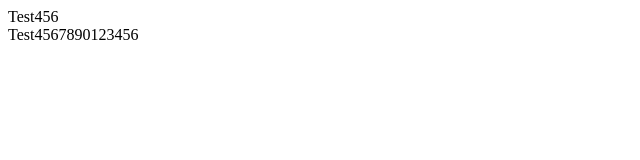
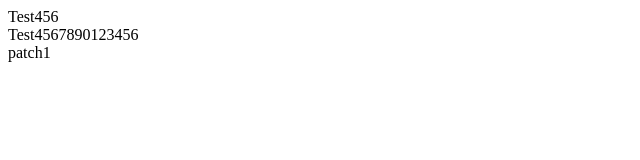
Before and after one commit to ITReddies/Testrepository2, a plain HTML site: page index.html in a window 1280 px wide. Shown: the full height of the page, 0-640 px from the left. Drawn offline with Linux system fonts and the light colour scheme.

Commit message:
Patch1 functionality added

```diff
--- a/index.html
+++ b/index.html
@@ -9,6 +9,7 @@
 <body>
     <div>Test456</div>
     <div>Test4567890123456</div>
+    <div>patch1</div>
 
 </body>
 </html>
```
